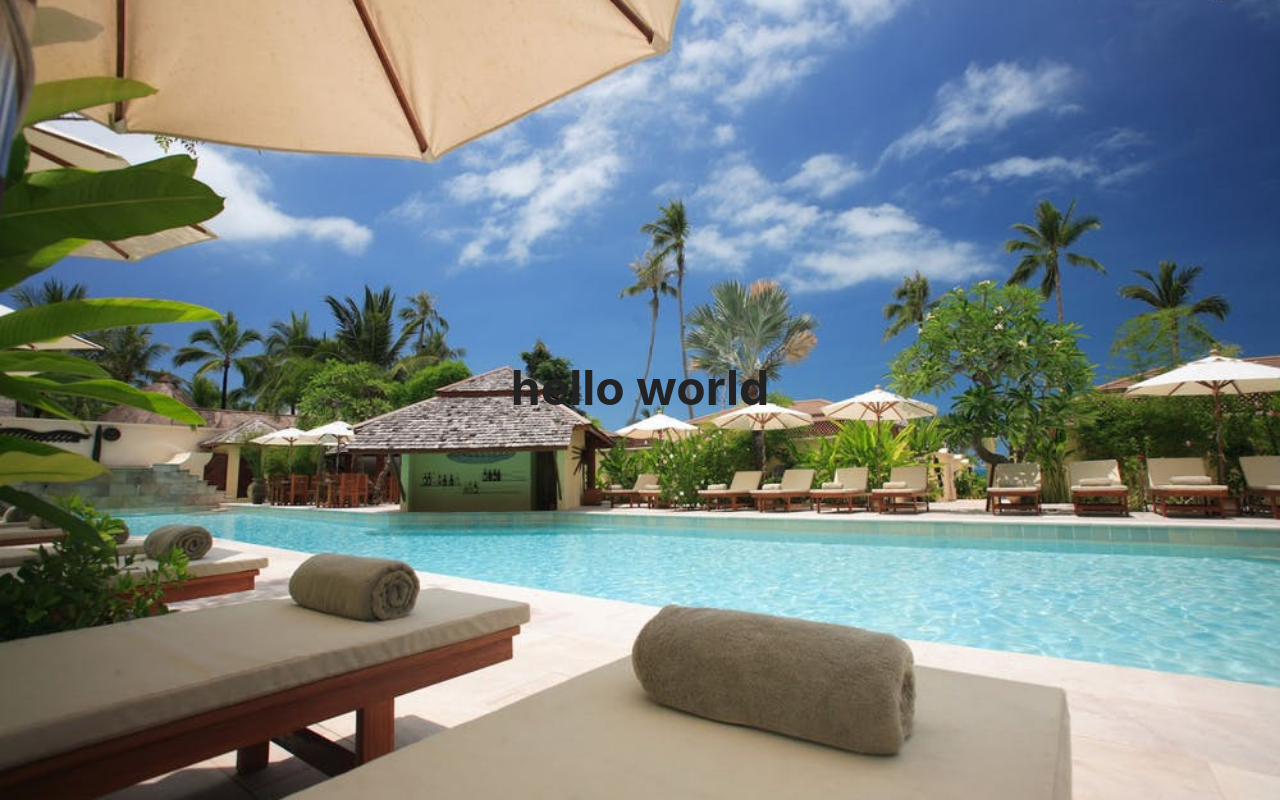
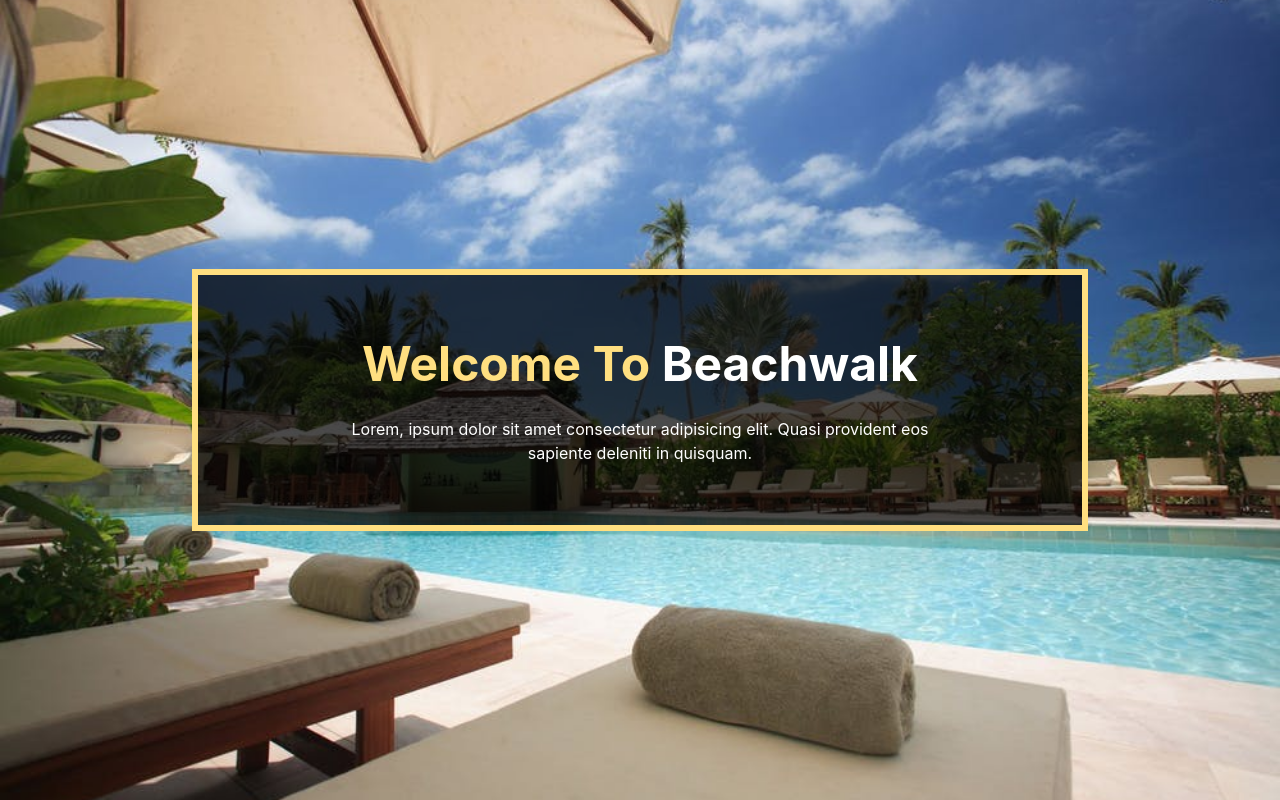
Before and after one commit to TayMaaMT/hotel_react_app, a React (Create React App) app: page / in a window 1280 px wide. Built offline with nearby package versions, Linux system fonts and the light colour scheme.

Commit message:
create banner with animation

```diff
--- /dev/null
+++ b/src/components/globals/Banner.js
@@ -0,0 +1,59 @@
+import React from "react";
+import styled from "styled-components";
+import {
+    setColor,
+    setRem,
+    setLetterSpacing,
+    setBorder,
+    media,
+    fadeIn
+  } from "../../styles";
+
+
+const Banner = ({ className, title, text, children, greeting }) => {
+  return (
+    <div className={className}>
+      <h1>
+        {greeting} <span>{title}</span>{" "}
+      </h1>
+      <div className="info">
+        <p>{text}</p>
+        {children}
+      </div>
+    </div>
+  );
+};
+const BannerWrapper = styled(Banner)`
+background: rgba(0, 0, 0, 0.7);
+text-align: center;
+padding:  ${setRem(60)} ${setRem(32)};
+${setLetterSpacing()}
+color: ${setColor.mainWhite};
+h1 {
+  text-transform: capitalize;
+  font-size: ${setRem(48)};
+  color: ${setColor.primaryColor};
+  span {
+    color: ${setColor.mainWhite};
+  }
+}
+p {
+  width: 85%;
+  margin: 0 auto;
+  color: ${setColor.mainWhite};
+}
+${media.tablet` width: 70vw;
+${setBorder({ width: "6px", color: setColor.primaryColor })};
+p {
+  width: 75%;
+}`}
+
+
+h1 {
+    ${fadeIn("100%", "-10%", "0")}
+}
+.info {
+    ${fadeIn("-100%", "10%", "0")}
+}
+`;
+export default BannerWrapper;
--- a/src/components/globals/Hero.js
+++ b/src/components/globals/Hero.js
@@ -1,15 +1,10 @@
 import styled from "styled-components";
-import homeImg from "../../images/homeBcg.jpeg";
+import { setFlex, setBackground } from "../../styles";
 const Hero = styled.header`
   min-height: 100vh;
-  background: url(${props => props.img || homeImg}) center/cover fixed no-repeat;
-  display: flex;
-  align-items: center;
-  justify-content: center;
+  ${props => setBackground({ img: props.img, color: "rgba(0,0,0,0)" })};
+  ${setFlex()};
 `;
 
 
-//test
-
-
 export default Hero;
--- a/src/components/home/Header.js
+++ b/src/components/home/Header.js
@@ -1,10 +1,16 @@
 
 import Hero from "../globals/Hero";
 import aboutImg from "../../images/aboutBcg.jpeg";
+import Banner from "../globals/Banner";
+
 const Header = () => {
   return (
     <Hero img={aboutImg}>
-      <h1>hello world</h1>
+       <Banner
+        greeting="welcome to"
+        title="beachwalk "
+        text="Lorem, ipsum dolor sit amet consectetur adipisicing elit. Quasi provident eos sapiente deleniti in quisquam."
+      />
     </Hero>
   );
 };
--- a/src/styles.js
+++ b/src/styles.js
@@ -1,5 +1,6 @@
+import { css,keyframes } from "styled-components";
 export const setColor = {
-  primaryColor: "#af9a7d",
+  primaryColor: "#FFDF80",
   mainWhite: "#fff",
   mainBlack: "#222",
   mainGrey: "#ececec",
@@ -10,3 +11,69 @@
   main: "font-family: 'Lato', sans-serif;",
   slanted: "font-family: 'Courgette', cursive;"
 };
+
+export const setFlex = ({ x = "center", y = "center" } = {}) => {
+  return `display:flex;align-items:${y};justify-content:${x}`;
+};
+
+export const setBackground = ({
+  img = "https://images.pexels.com/photos/1628086/pexels-photo-1628086.jpeg?auto=compress&cs=tinysrgb&dpr=2&w=500",
+  color = "rgba(0,0,0,0)"
+} = {}) => {
+  return `background: linear-gradient(${color}, ${color}),
+    url(${img}) center/cover fixed no-repeat`;
+};
+
+export const setRem = (number = 16) => {
+  return `${number / 16}rem`;
+};
+
+export const setLetterSpacing = (number = 2) => {
+  return `letter-spacing:${number}px`;
+};
+
+export const setBorder = ({
+  width = "2px",
+  style = "solid",
+  color = "black"
+} = {}) => {
+  return `border:${width} ${style} ${color}`;
+};
+
+const sizes = {
+  large: 1200,
+  desktop: 992,
+  tablet: 768,
+  phone: 576
+};
+
+export const media = Object.keys(sizes).reduce((acc, label) => {
+  acc[label] = (...args) => css`
+    @media (min-width: ${sizes[label] / 16}em) {
+      ${css(...args)}
+    }
+  `;
+
+  return acc;
+}, {});
+
+export const fadeIn = (start, point, end) => {
+  const animation = keyframes`
+0%{
+ opacity:0;
+ transform:translateY(${start})
+}
+50%{
+ opacity:0.5;
+ transform:translateY(${point})
+}
+100%{
+ opacity:1;
+ transform:translateY(${end})
+}
+
+`;
+  return css`
+    animation: ${animation} 3s ease-in-out;
+  `;
+};
```
Also changed, not shown: 1 other file (tests, documents, lock files or other folders).
